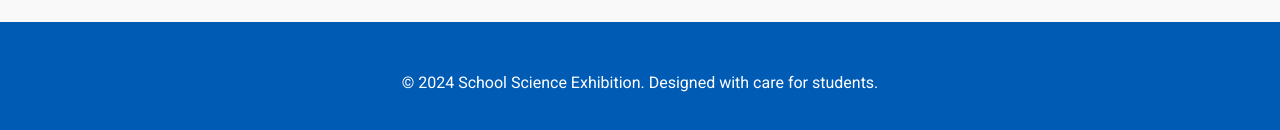
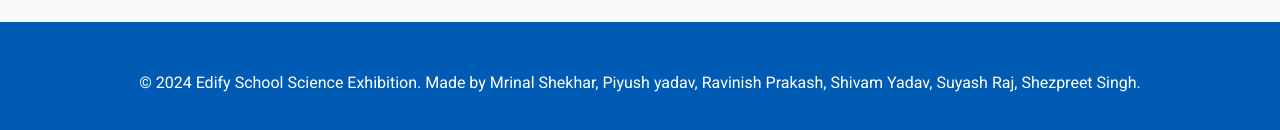
Before and after one commit to myselfrxvi/sci_hyd, a plain HTML site: page index.html in a window 1280 px wide. Shown: the part 2471-2601 px from the top of the page. Drawn offline with Linux system fonts and the light colour scheme.

Commit message:
Update index.html

```diff
--- a/index.html
+++ b/index.html
@@ -67,7 +67,7 @@
     </main>
     <footer class="footer">
         <div class="container">
-            <p>&copy; 2024 School Science Exhibition. Designed with care for students.</p>
+            <p>&copy; 2024 Edify School Science Exhibition. Made by Mrinal Shekhar, Piyush yadav, Ravinish Prakash, Shivam Yadav, Suyash Raj, Shezpreet Singh.</p>
         </div>
     </footer>
 </body>
```
